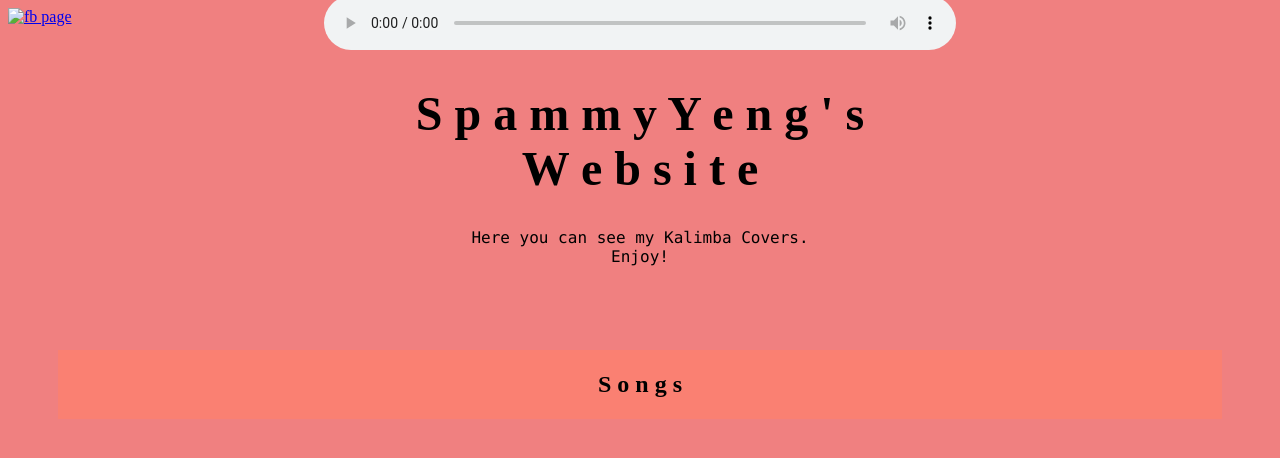
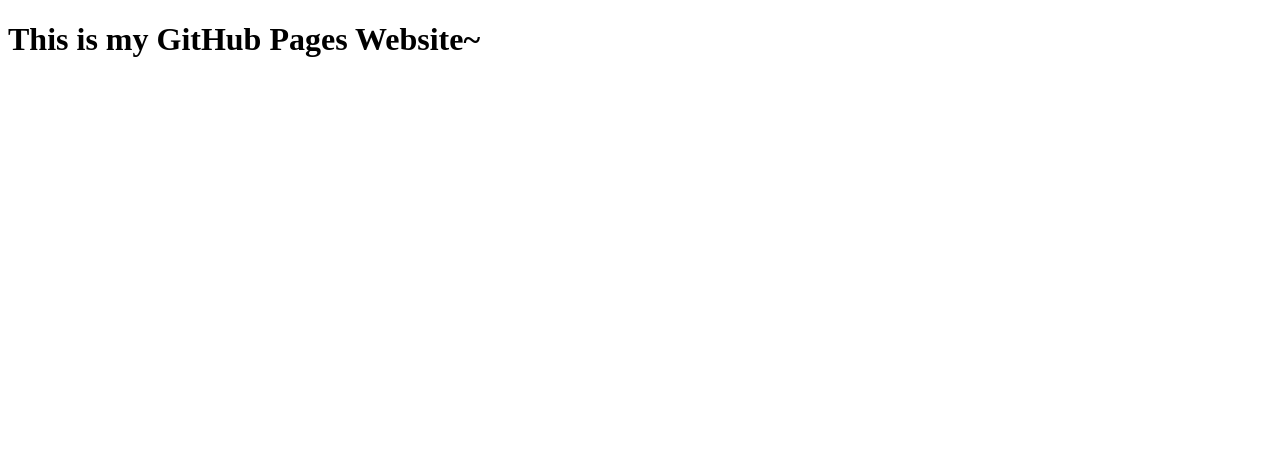
Before and after one commit to marielbautista/marielbautista.github.io, a plain HTML site: page index.html in a window 1280 px wide. Drawn offline with Linux system fonts and the light colour scheme; a web font is replaced by a local one.

Commit message:
First Commit

```diff
--- a/index.html
+++ b/index.html
@@ -1,30 +1,11 @@
 <!DOCTYPE html>
 <html lang="en">
-
-<head>
-    <link href='https://fonts.googleapis.com/css?family=Cedarville Cursive' rel='stylesheet'>
-    <link href="styles.css" rel="stylesheet">
-
-<div id="cont">
-    <title>Spammy Yeng's Website</title>
-</head>
-
-<body>
-    <a href="https://www.facebook.com/chowdermans">
-	<img src="fb1.jpeg" alt="fb page" width="20" height="20">
-     </a>
-
-<div align="center">
-    <audio controls src="Time_Lapse_Taeyeon_태연.mp3" autoplay="auto" loop="loop">
-    </audio>
-</div>
-
-<h1><b>S p a m m y   Y e n g ' s <br> W e b s i t e</b></h1>
-<p>Here you can see my Kalimba Covers. <br> Enjoy! </p>
-<br>
-    <div class="MyFavorites">
-        <h2>S o n g s</h2>
-    </div>
-</div>
-</body>
+    <head>
+        <title>
+            Welcome to my site~
+        </title>
+    </head>
+    <body>
+        <h1>This is my GitHub Pages Website~</h1>
+    </body>
 </html>
--- a/styles.css
+++ /dev/null
@@ -1,36 +0,0 @@
-#cont {
-    display: contents;
-    flex-wrap: wrap;
-  }
-  h1 {
-    color: black;
-    font-family: Cedarville Cursive;
-    font-size: 300%;
-    text-align: center;
-    font-weight: bold;
-  }
-  p {
-      font-family: Lucida Console;
-      text-align:center;
-  }
-  body {
-    background-image: url('imagee.gif');
-    background-attachment: fixed;
-    background-size: 50%;
-    background-color:LightCoral;
-  }
-  .MyFavorites {
-    font-family: Cedarville Cursive;
-    background-color: Salmon;
-    color: black;
-    text-align: center;
-    margin: 50px;
-    padding: 1px;
-  }
-  audio {
-      top: 100%;
-      left: 100%;
-      margin-top: -30px;
-      width: 50%;
-      size: 2%;
-  }
```
